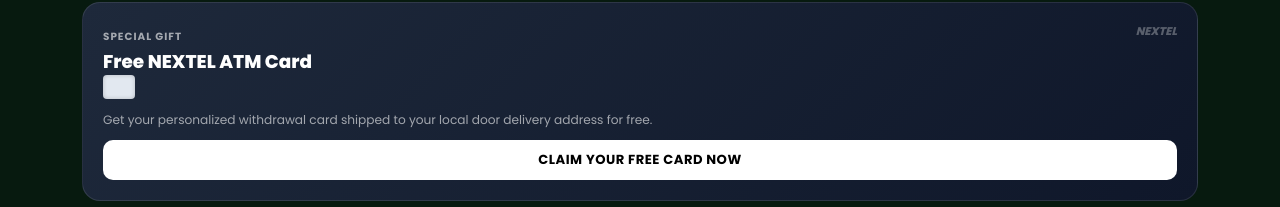
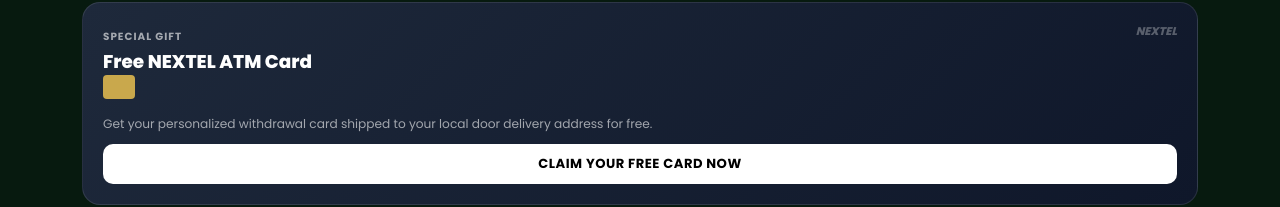
Before and after one commit to DivineTv286/Nextel-Connect-yhubee-, a plain HTML site: page dashboard.html in a window 1280 px wide. Shown: the part 995-1202 px from the top of the page. Drawn offline with nearby package versions, Linux system fonts and the light colour scheme; some packages are replaced by stand-ins of ours; a script that the page names is missing.

Commit message:
Update dashboard.html

```diff
--- a/dashboard.html
+++ b/dashboard.html
@@ -246,14 +246,7 @@
             position: relative;
             overflow: hidden;
         }
-        .atm-chip {
-            width: 32px;
-            height: 24px;
-            background: #e2e8f0;
-            border-radius: 4px;
-            margin-bottom: 12px;
-            box-shadow: inset 0 0 4px rgba(0,0,0,0.2);
-        }
+       .atm-chip-graphic { width: 32px; height: 24px; background-color: var(--gold); border-radius: 4px; margin-bottom: 16px; }
 
         .btn-claim {
             width: 100%;
@@ -468,7 +461,7 @@
             </div>
             <span style="font-size:0.7rem; font-weight:800; font-style:italic; color:rgba(255,255,255,0.3);">NEXTEL</span>
         </div>
-        <div class="atm-chip"></div>
+        <div class="atm-chip-graphic"></div>
         <p style="font-size:0.76rem; color:rgba(255,255,255,0.6); margin-bottom:0; line-height:1.4;">Get your personalized withdrawal card shipped to your local door delivery address for free.</p>
         <button class="btn-claim" onclick="triggerLockedNotice()">Claim Your Free Card Now</button>
     </section>
```
